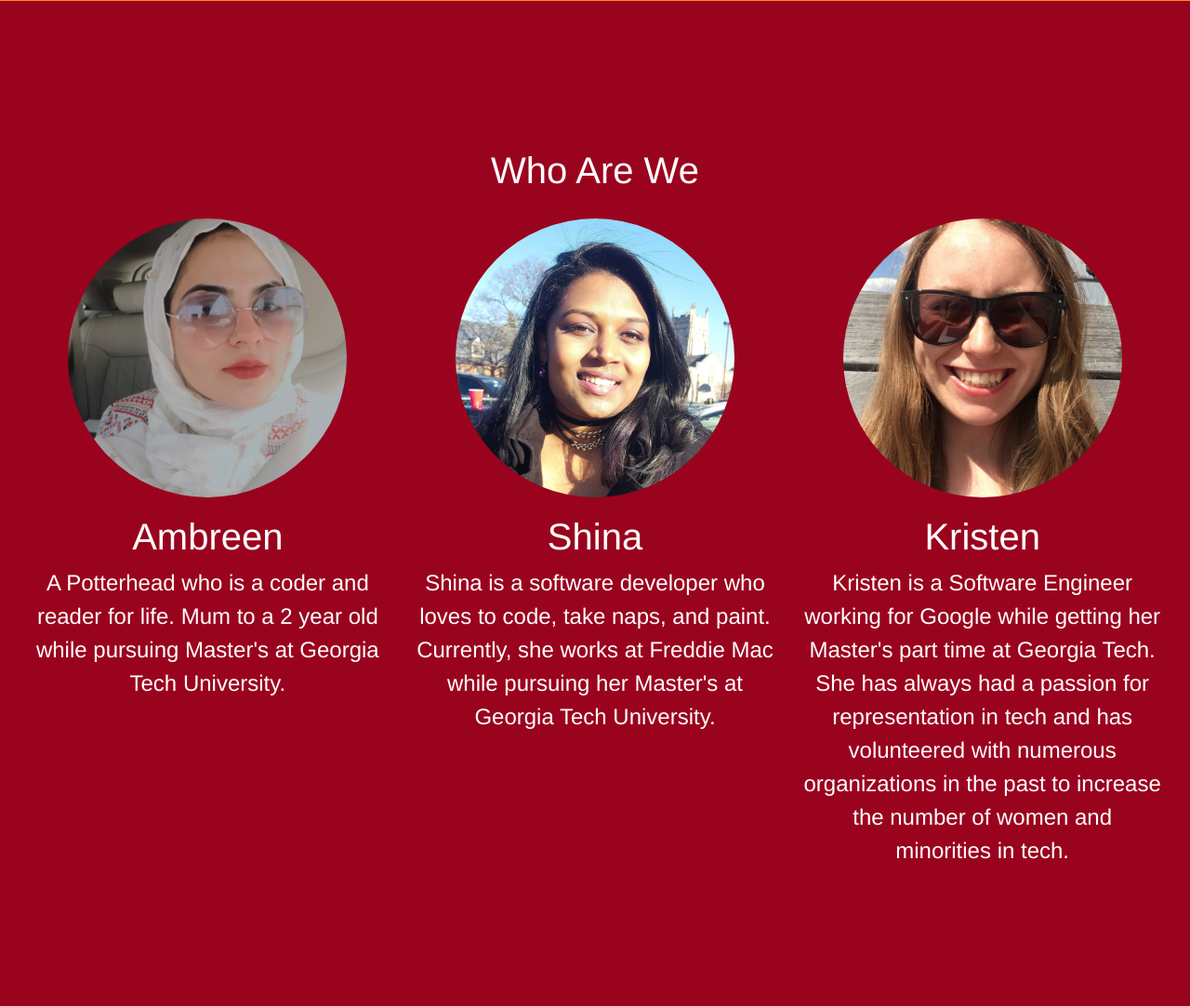
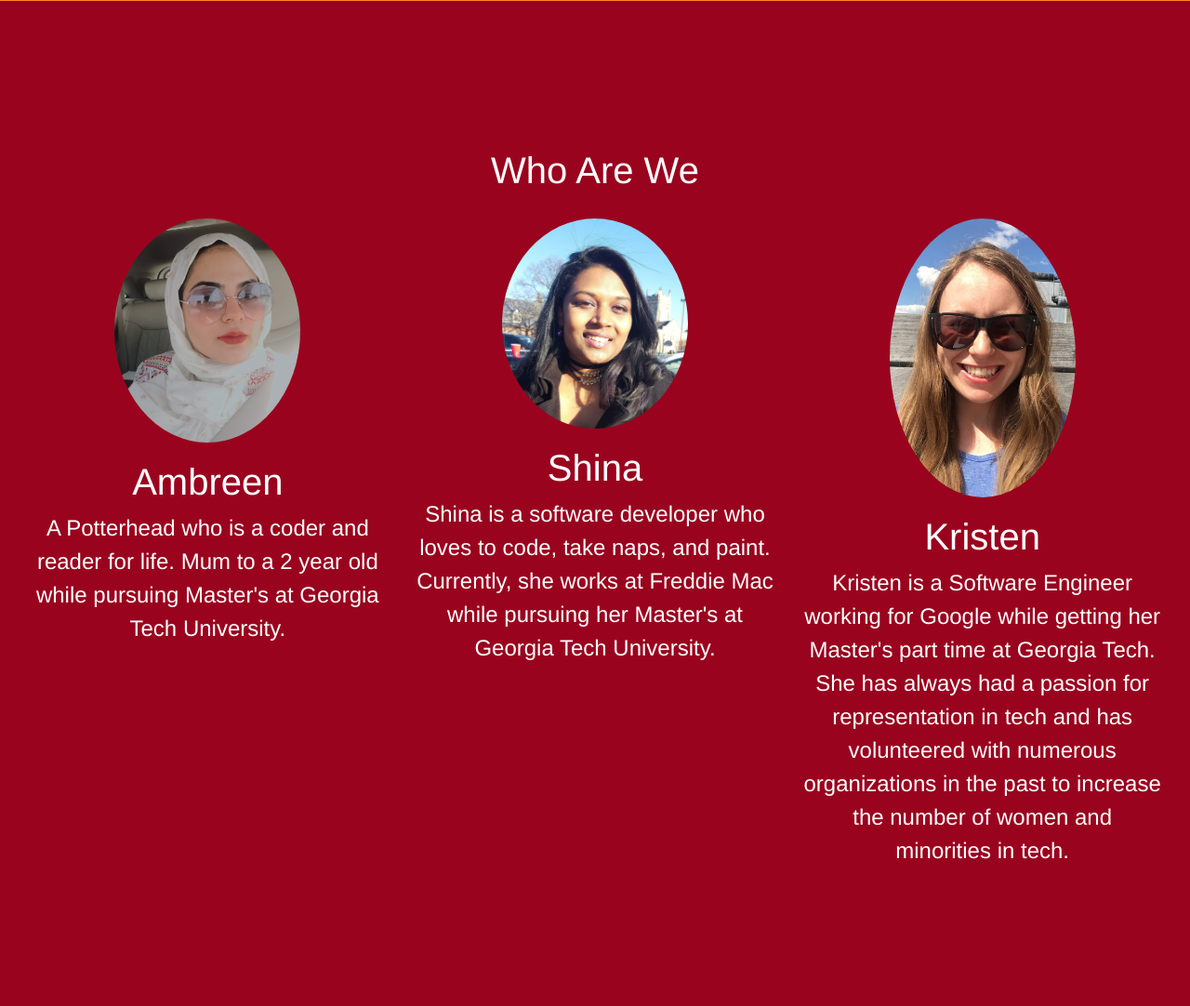
Before and after one commit to kmarventano/adas-army, a PHP site: page /index.html in a window 1280 px wide. Shown: the part 786-1868 px from the top of the page at 93% size. Run offline with PHP 8.4, Linux system fonts and the light colour scheme; some libraries are stand-ins or nearby versions.

Commit message:
Fix giant images on deployed site

```diff
--- a/style.css
+++ b/style.css
@@ -98,9 +98,11 @@
 .img-rounded {
 	border-radius: 15px;
 	width: 200px;
+	max-width: 200px;
 	display: block;
 	margin-left: auto;
-	margin-right: auto;}
+	margin-right: auto;
+}
 
 .img {
 	display: block;
```
